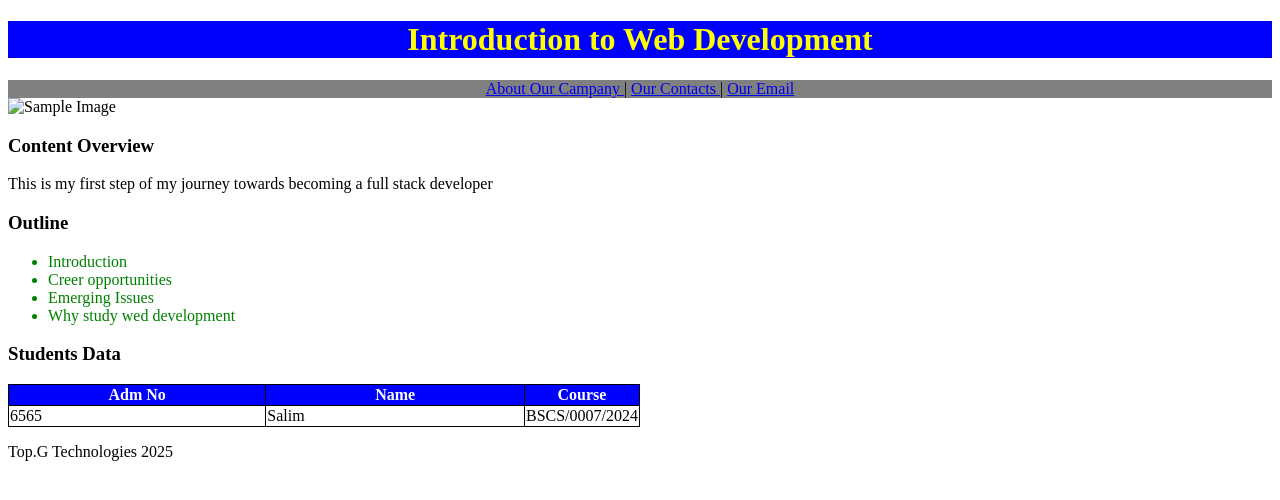
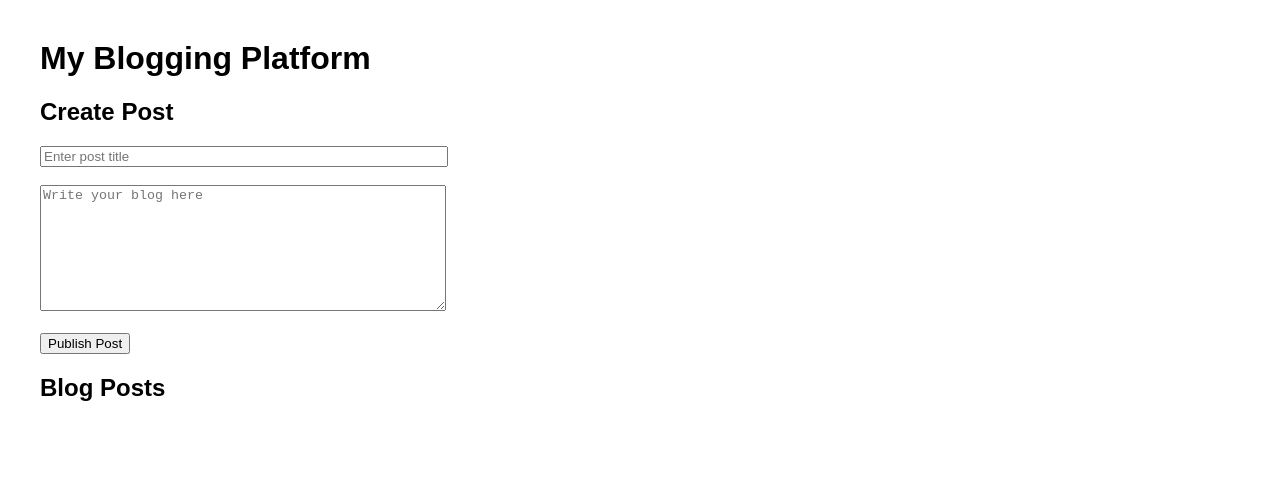
Before and after one commit to salimgassare-source/my-basic-webpage, a plain HTML site: page index.html in a window 1280 px wide. Drawn offline with Linux system fonts and the light colour scheme.

Commit message:
Add files via upload

```diff
--- /dev/null
+++ b/frontEnd.css
@@ -0,0 +1,23 @@
+body{
+    font-family: Arial;
+    margin:40px;
+}
+
+textarea{
+    width:400px;
+    height:120px;
+}
+
+input{
+    width:400px;
+}
+
+.post{
+    border:1px solid gray;
+    padding:10px;
+    margin-top:20px;
+}
+
+button{
+    margin-right:10px;
+}
--- /dev/null
+++ b/frontEnd.js
@@ -0,0 +1,74 @@
+let posts = JSON.parse(localStorage.getItem("posts")) || [];
+
+displayPosts();
+
+function addPost(){
+
+    let title = document.getElementById("title").value;
+    let content = document.getElementById("content").value;
+
+    if(title === "" || content === ""){
+        alert("Please write something");
+        return;
+    }
+
+    let post = {
+        title: title,
+        content: content
+    };
+
+    posts.push(post);
+
+    localStorage.setItem("posts", JSON.stringify(posts));
+
+    displayPosts();
+
+    document.getElementById("title").value = "";
+    document.getElementById("content").value = "";
+}
+
+function displayPosts(){
+
+    let postsDiv = document.getElementById("posts");
+    postsDiv.innerHTML = "";
+
+    posts.forEach((post, index) => {
+
+        let postDiv = document.createElement("div");
+        postDiv.className = "post";
+
+        postDiv.innerHTML = `
+        <h3>${post.title}</h3>
+        <p>${post.content}</p>
+        <button onclick="deletePost(${index})">Delete</button>
+        <button onclick="editPost(${index})">Edit</button>
+        `;
+
+        postsDiv.appendChild(postDiv);
+    });
+}
+
+function deletePost(index){
+
+    posts.splice(index,1);
+
+    localStorage.setItem("posts", JSON.stringify(posts));
+
+    displayPosts();
+}
+
+function editPost(index){
+
+    let newTitle = prompt("Edit title", posts[index].title);
+    let newContent = prompt("Edit content", posts[index].content);
+
+    if(newTitle !== null && newContent !== null){
+
+        posts[index].title = newTitle;
+        posts[index].content = newContent;
+
+        localStorage.setItem("posts", JSON.stringify(posts));
+
+        displayPosts();
+    }
+}
--- a/index.html
+++ b/index.html
@@ -1,96 +1,30 @@
 <!DOCTYPE html>
-<html lang ="en">
+<html lang="en">
 <head>
     <meta charset="UTF-8">
     <meta name="viewport" content="width=device-width, initial-scale=1.0">
-        <title>My First Webpage</title>
-        <style>
-            header {
-                background: blue;
-                color: yellow;
-                text-align: center;
-            }
+    <title>Document</title>
 
-            nav{
-                background: gray;
-                text-align: center;
-            }
-
-            ul {
-                color:green;
-                font-family: lucida Fax;
-            }
-
-            table,th,td{
-                border: 1px solid black;
-                width: 50%;
-                border-collapse: collapse;
-            }
-            th{
-                background-color: blue;
-                color: white;
-            }
-
-        </style>
+    <link rel="stylesheet" href="frontEnd.css">
+    <script src="frontEnd.js" defer></script>
 </head>
 
 <body>
-        <header>
-            <h1>Introduction to Web Development</h1>
-        </header>
+    <h1>My Blogging Platform</h1>
 
-        <nav>
-            <a href="About.html">About Our Campany </a>|
-            <a href="Contacts.html"> Our Contacts </a> |
-            <a href="mailto:salimgassare@gmail.com"> Our Email </a>
-        </nav>
+    <h2>Create Post</h2>
 
-        <img src="smartLogo.png" alt="Sample Image" width="200"/>
+    <input type="text" id="title" placeholder="Enter post title">   <br><br>
 
+    <textarea id="content" placeholder="Write your blog here"></textarea>   <br><br>
 
-        <main>
-            <section>
-                <h3> Content Overview</h3>
-                <p>This is my first step of my journey towards becoming a full stack developer</p>
-            </section>
+    <button onclick="addPost()">Publish Post</button>
 
-            <section>
-                <h3> Outline</h3>
-                <ul>
-                    <li>Introduction</li>
-                    <li>Creer opportunities</li>
-                    <li>Emerging Issues</li>
-                    <li>Why study wed development</li>
-                </ul>
+    <h2>Blog Posts</h2>
 
-            </section>
+    <div id="posts"></div>
 
-            <section>
-                <h3> Students Data</h3>
-                <table >
-                <tr>
-                    <th>Adm No</th>
-                    <th>Name</th>
-                    <th>Course</th>
-                </tr>
-
-
-                <tr>
-                    <td>6565</td>
-                    <td>Salim</td>
-                    <td>BSCS/0007/2024</td>
-                </tr>
-            </table>
-
-            </section>
-
-        </main>
-
-        <footer>
-            <p> Top.G Technologies 2025</p>
-        </footer>
-
+    <script src="script.js"></script>
 
 </body>
-
 </html>
```
Lines whose indentation alone changed are shown as unchanged.
